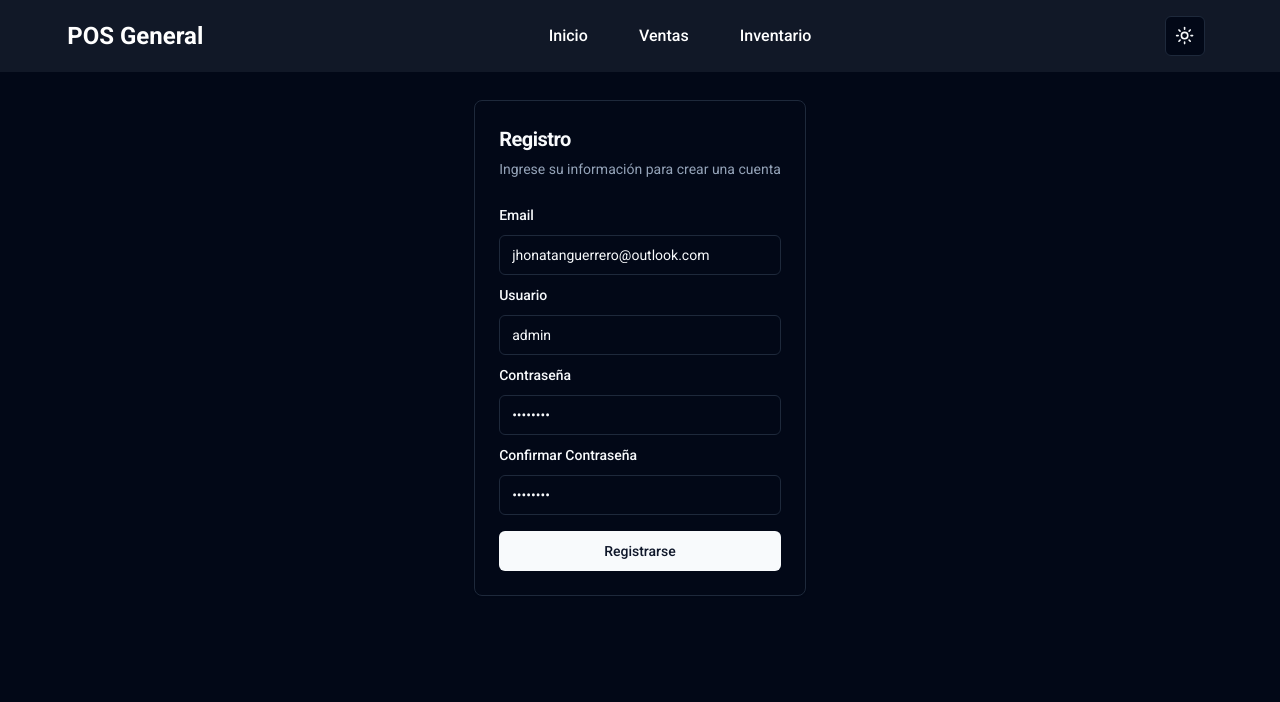
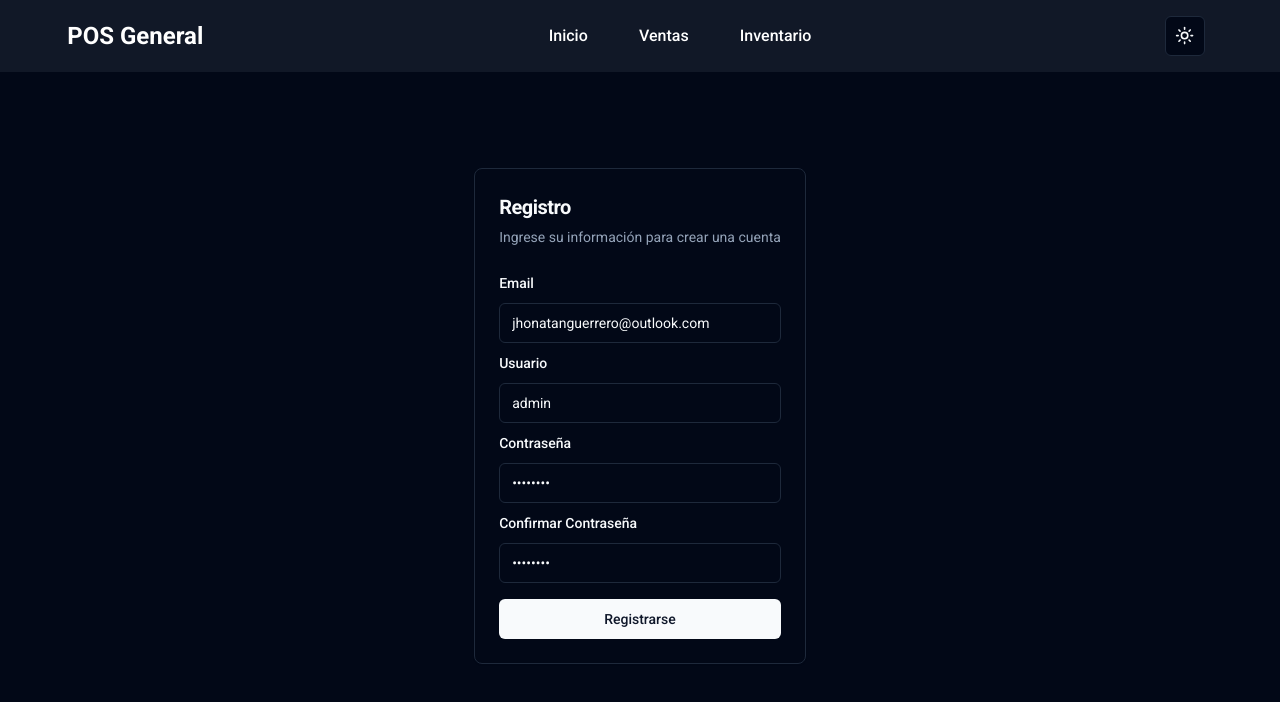
Before and after one commit to dejeloper/POS, a Next.js app: page /auth/register in a window 1280 px wide. Shown: the top 702 px of the page. Built offline with nearby package versions, Linux system fonts and the light colour scheme.

Commit message:
style: Change register user component

```diff
--- a/src/app/auth/register/page.tsx
+++ b/src/app/auth/register/page.tsx
@@ -17,7 +17,6 @@
 import {
   Form,
   FormControl,
-  FormDescription,
   FormField,
   FormItem,
   FormLabel,
@@ -65,7 +64,7 @@
   }
 
   return (
-    <>
+    <div className="flex justify-center items-center h-[calc(100vh-168px)]">
       <Card className="mx-auto max-w-sm">
         <CardHeader>
           <CardTitle className="text-xl">Registro</CardTitle>
@@ -151,9 +150,9 @@
                 </Button>
               </div>
             </form>
-          </Form>{" "}
+          </Form>
         </CardContent>
       </Card>
-    </>
+    </div>
   );
 }
```
